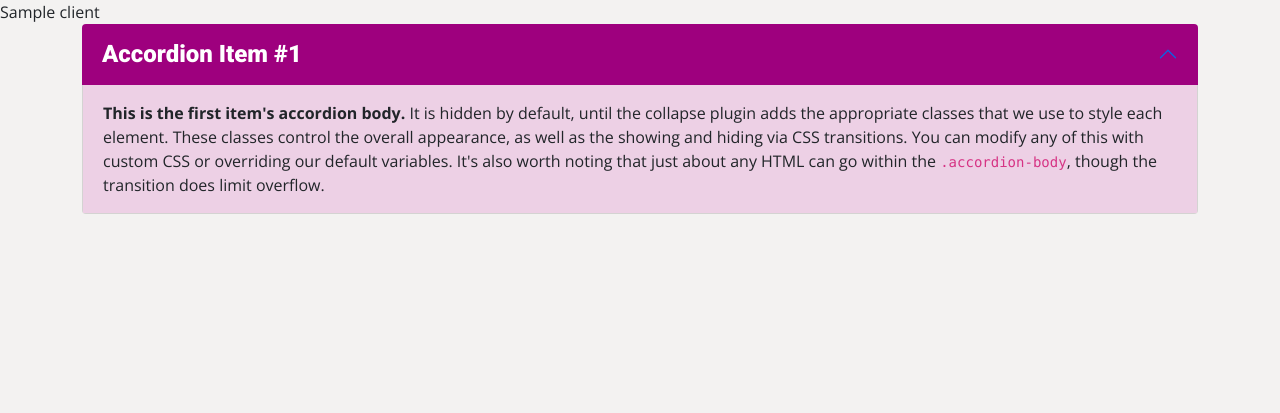
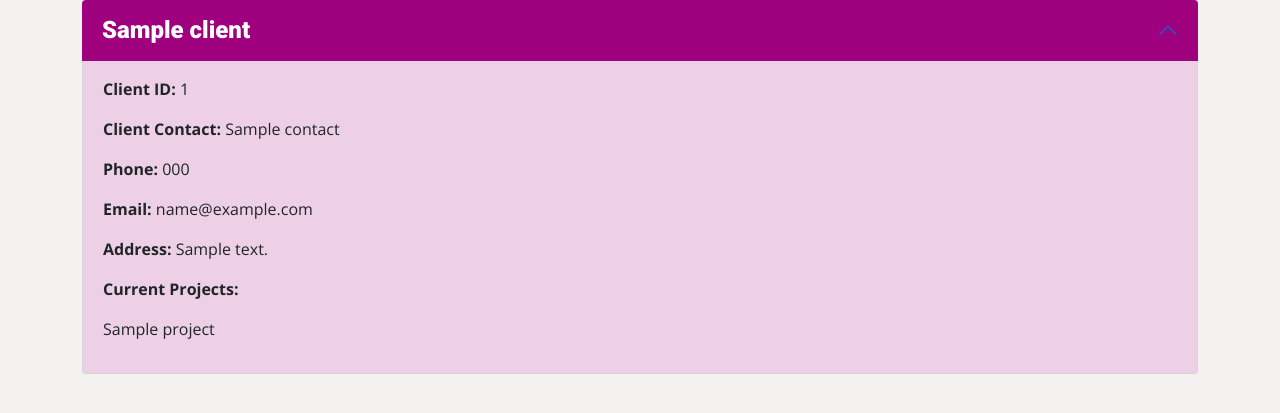
Before and after one commit to Code-Institute-Submissions/Milestone-Project-143, a Flask app: page /clients in a window 1280 px wide. Shown: the part 86-499 px from the top of the page. Run offline with Flask 2, Linux system fonts and the light colour scheme; a database or web service that is not in the repository returns one stand-in record (values such as "Sample title"); some libraries are stand-ins or nearby versions.

Commit message:
Binded client data from db to accordion in directory

```diff
--- a/app.py
+++ b/app.py
@@ -40,7 +40,8 @@ def index():
 @app.route("/clients")
 def clients():
     clients = mongo.db.clients.find()
-    return render_template("client.html", clients=clients)
+    projects = mongo.db.projects.find()
+    return render_template("client.html", clients=clients, projects=projects)
 
 
 @app.route("/get_projects")
--- a/templates/client.html
+++ b/templates/client.html
@@ -1,36 +1,38 @@
 {% extends "base.html" %}
 {% block content %}
-
-{% for client in clients %}
-    {{ client.name}}
-
-{% endfor %}
-
-
 
 <div class="container-fluid">
     <div class="container">
         <div class="row">
             <div class="accordion" id="accordionExample">
+                {% for client in clients %}
                 <div class="accordion-item">
                     <h2 class="accordion-header" id="headingOne">
                         <button class="accordion-button purple40 mediumtext darktext" type="button" data-bs-toggle="collapse"
                             data-bs-target="#collapseOne" aria-expanded="true" aria-controls="collapseOne">
-                            Accordion Item #1
+                            {{ client.name }}
                         </button>
                     </h2>
                     <div id="collapseOne" class="accordion-collapse collapse show" aria-labelledby="headingOne"
                         data-bs-parent="#accordionExample">
                         <div class="accordion-body purple20">
-                            <strong>This is the first item's accordion body.</strong> It is hidden by default, until the
-                            collapse plugin adds the appropriate classes that we use to style each element. These
-                            classes control the overall appearance, as well as the showing and hiding via CSS
-                            transitions. You can modify any of this with custom CSS or overriding our default variables.
-                            It's also worth noting that just about any HTML can go within the
-                            <code>.accordion-body</code>, though the transition does limit overflow.
+                            <p><strong>Client ID: </strong>{{ client.client_id }}</p>
+                            <p><strong>Client Contact: </strong>{{ client.contact }}</p>
+                            <p><strong>Phone: </strong>{{ client.phone }}</p>
+                            <p><strong>Email: </strong>{{ client.email }}</p>
+                            <p><strong>Address: </strong>{{ client.address}}</p>
+                            <p><strong>Current Projects:</strong></p>
+                            {% for project in projects %}
+                                {% if project.client_id == client.client_id %}
+                                <p>{{ project.project_name }}</p>
+                                {% else %}
+                                <p>No current projects.</p>
+                                {% endif %}
+                            {% endfor %}
                         </div>
                     </div>
                 </div>
+                {% endfor %}
             </div>
         </div>
     </div>
```
